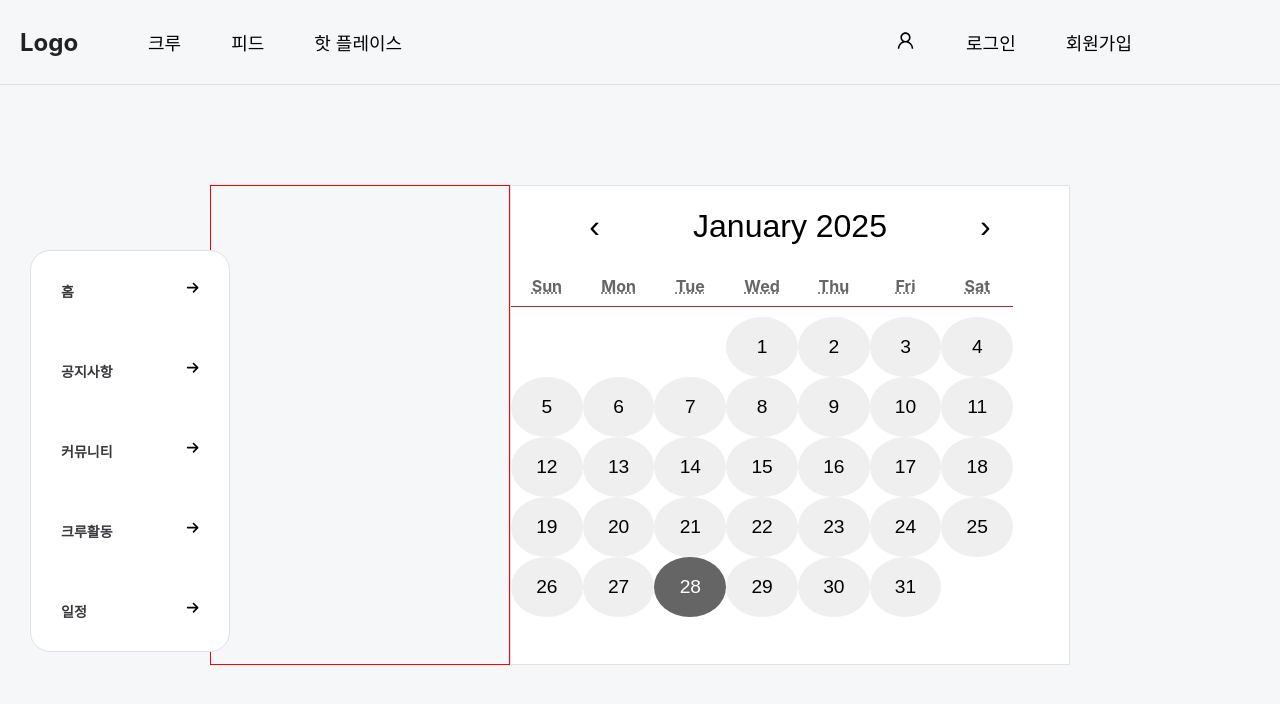
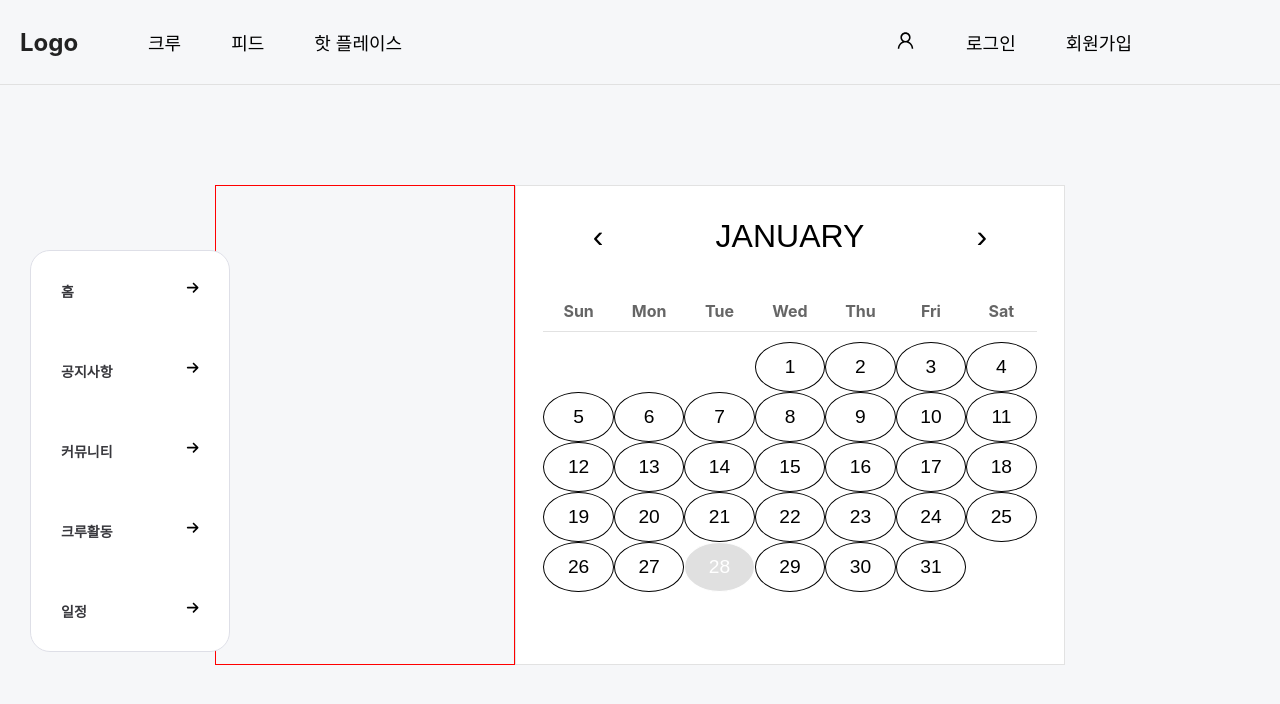
Before and after one commit to MODU-MOIM/momo-web, a React (Create React App) app: page /crew/crewSchedule in a window 1280 px wide. Shown: the top 704 px of the page. Built offline with nearby package versions, Linux system fonts and the light colour scheme.

Commit message:
design: 캘린더 디자인 기초작업

```diff
--- a/src/pages/CrewSchedule/CrewSchedule.jsx
+++ b/src/pages/CrewSchedule/CrewSchedule.jsx
@@ -24,7 +24,7 @@ const Wrapper = styled.div`
 `;
 const CalendarContainer = styled.div`
     margin-top: 100px;
-    height: 60vh;
+    min-height: 60vh;
     display: flex;
     justify-content: center;
 `;
--- a/src/pages/CrewSchedule/components/ScheduleCalendar.jsx
+++ b/src/pages/CrewSchedule/components/ScheduleCalendar.jsx
@@ -4,6 +4,14 @@ import Calendar from "react-calendar/dist/cjs/Calendar.js";
 import moment from "moment";
 
 export default function ScheduleCalendar({value, onChange}) {
+    const mark = [10];
+    const formatMonthYear = (locale, date) => {
+        return date.toLocaleString(locale, { month: 'long' }).toUpperCase();  // "long" 옵션은 월 이름 전체를 반환합니다.
+      };
+      const handleMonthClick = (monthDate) => {
+        console.log("월이 클릭되었습니다:", monthDate);
+        onChange(new Date()); // 예를 들어 여기서 오늘 날짜로 설정
+      };
 
     return(
         <Wrapper>
@@ -11,9 +19,11 @@ export default function ScheduleCalendar({value, onChange}) {
                 locale="en"
                 onChange={onChange}
                 value={value}
+                onClickMonth={handleMonthClick}
                 next2Label={null}
                 prev2Label={null}
-                 minDetail="year"
+                minDetail="month"
+                formatMonthYear={formatMonthYear}
                 // formatDay={(locale, date) => moment(date).format('D')}
                 // tileContent={addContent}
                 showNeighboringMonth={false}
@@ -21,6 +31,20 @@ export default function ScheduleCalendar({value, onChange}) {
                 // onActiveStartDateChange={({ activeStartDate }) =>
                 //   getActiveMonth(activeStartDate)
                 // }
+                // tileContent={({ date }) => {
+
+                //     const html = [];
+                //     if (mark.find((x) => x === moment(date).format('YYYY-MM-DD'))) {
+                //       html.push(<div className="dot"></div>);
+                //     }
+                //     return (
+                //       <>
+                //       <div className="flex justify-center items-center absoluteDiv">
+                //         {html}
+                //       </div>
+                //       </>
+                //     );
+                // }}
             ></StyledCalendar>
             <div>
                 {/* {moment(value).format("YYYY년 MM월 DD일")} */}
@@ -30,27 +54,29 @@ export default function ScheduleCalendar({value, onChange}) {
 }
 
 const Wrapper = styled.div`
-    /* height: 60vh; */
 `;
 const StyledCalendar = styled(Calendar)`
-    width: 70vh;
-    height: 60vh;
+    width: 550px;
+    min-height: 60vh;
     border: 1px solid #E2E2E2;
     background-color: white;
+    display: flex;
+    flex-direction: column;
+    align-items: center;
 
-    // 헤더 (상단 네비게이션) => 년도 제외 월만 표시!!!!!!!!!!!!!!!!!👍🍞
+    // 헤더 (상단 네비게이션)
     .react-calendar__navigation {
+        width: 100%;
         display: flex;
         justify-content: center;
+        align-items: center;
         background-color: transparent;
-        /* height: 50px; */
-        margin-bottom: 10px;
 
         button {
             background: none;
             border: none;
             min-width: 30%;
-            height: 80px;
+            height: 100px;
             color: black;
             font-size: 2em; // 아이콘 크기 설정
 
@@ -63,12 +89,16 @@ const StyledCalendar = styled(Calendar)`
             }
         }
     }
+    // 헤더 상단 월
+    .react-calendar__navigation__label{
+
+    }
     .react-calendar__viewContainer{
+        width: 90%;
         display: flex;
         justify-content: center;
         align-items: center;
-        width: 90%;
-
+        margin: 15px 0px;
     }
     .react-calendar__month-view {
     }
@@ -78,33 +108,67 @@ const StyledCalendar = styled(Calendar)`
         text-align: center;
         color: #666;
         font-weight: bold;
-        /* text-decoration: underline; */
         margin-bottom: 10px;
         padding-bottom: 10px;
-        border-bottom: 1px solid brown;
+        border-bottom: 1px solid #E2E2E2;
+    }
+    // 요일 글자 커스텀
+    .react-calendar__month-view__weekdays__weekday abbr {
+        text-decoration: none;
     }
 
+    .react-calendar__month-view__days{
+        margin-bottom: 20px;
+    }
     // 특정 날짜 선택
     .react-calendar__month-view__days__day {
+        /* width: 100%; */
+        height: 50px;
+        /* margin: 5px; */
+        /* margin-right: 5px; */
+        /* padding: 10px 0px; */
         font-size: larger;
         border-radius: 50%; // 날짜 버튼을 원형으로 디자인합니다.
+        background-color: transparent;
+        /* background-color: red; */
         &:hover {
-            background-color: #e0e0e0; // 날짜 호버 배경색 변경
+            /* background-color: #e0e0e0; // 날짜 호버 배경색 변경 */
+            cursor: pointer;
         }
     }
     .react-calendar__tile {
         text-align: center;
-        height: 60px;
-        border: none;
-        padding:0px;
+        /* height: 8vh; */
+        border: 1px solid;
+        border-radius: 50%;
+        /* margin: 10px; */
+    }
+    .react-calendar__tile--range{
+
+    }
+
+    /* 저번 달 & 다음 달 일자 */
+    .react-calendar__month-view__days__day--neighboringMonth{
+        color: #5F5F5F;
+        /* font-size: 18px; */
+        font-weight: bold;
     }
     .react-calendar__tile--now {
-        background-color: #3f51b5;
+        background-color: #2F80ED;
         color: white;
     }
 
     .react-calendar__tile--active {
-        background-color: #656565;
+        background-color: #e0e0e0;
         color: white;
     }
+    /* .dot {
+    height: 8px;
+    width: 8px;
+    background-color: #51F8C4;
+    border-radius: 50%;
+    text-align: center;
+    margin-top: 3px;
+  } */
+
 `;
```
